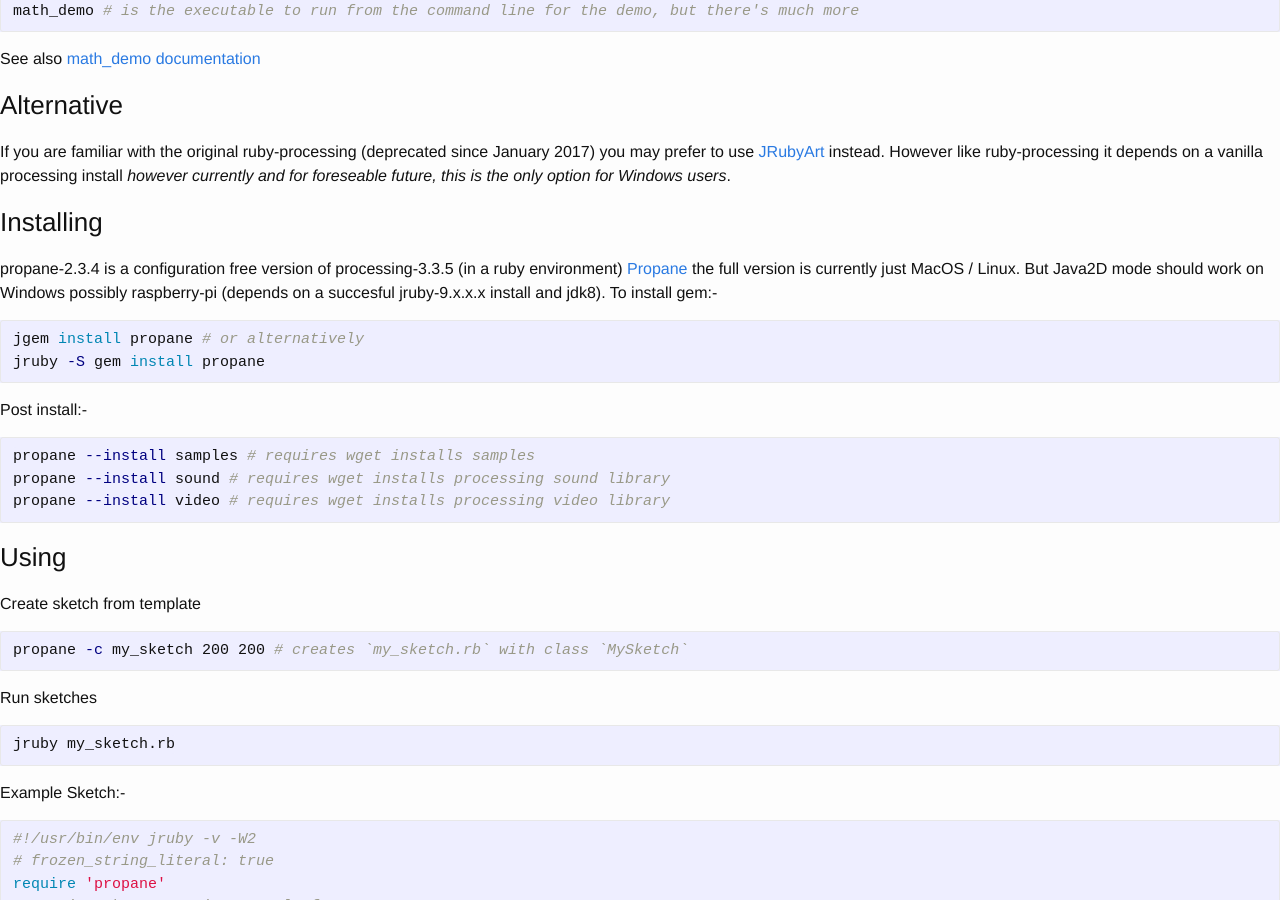
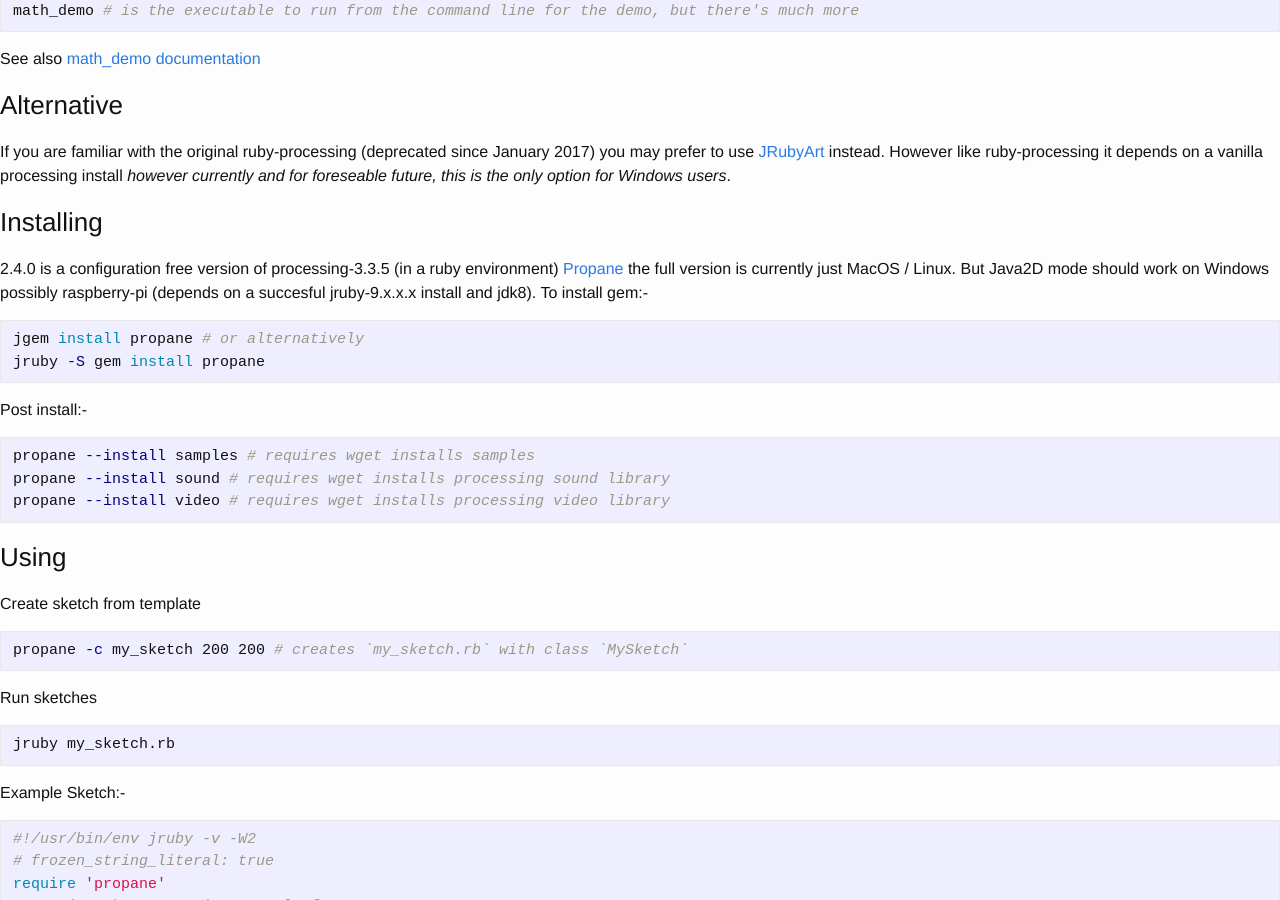
Before and after one commit to ruby-processing/propane, a Jekyll site: the page built from _posts/2016-10-30-welcome-to-propane.md, in a window 1280 px wide and 900 px high, scrolled down 424 px. Built offline with Jekyll 4.4.1, drawn with Linux system fonts in a browser that asks for light colours.

````diff
--- a/_posts/2016-10-30-welcome-to-propane.md
+++ b/_posts/2016-10-30-welcome-to-propane.md
@@ -21,7 +21,7 @@ If you are familiar with the original ruby-processing (deprecated since January
 
 ### Installing ###
 
-propane-2.3.4 is a configuration free version of processing-3.3.5 (in a ruby environment) [Propane][propane] the full version is currently just MacOS / Linux. But Java2D mode should work on Windows possibly raspberry-pi (depends on a succesful jruby-9.x.x.x install and jdk8).
+2.4.0 is a configuration free version of processing-3.3.5 (in a ruby environment) [Propane][propane] the full version is currently just MacOS / Linux. But Java2D mode should work on Windows possibly raspberry-pi (depends on a succesful jruby-9.x.x.x install and jdk8).
 To install gem:-
 ```bash
 jgem install propane # or alternatively
````
Also changed, not shown: _libraries/library_proxy.md (added, +8 -0 lines).
